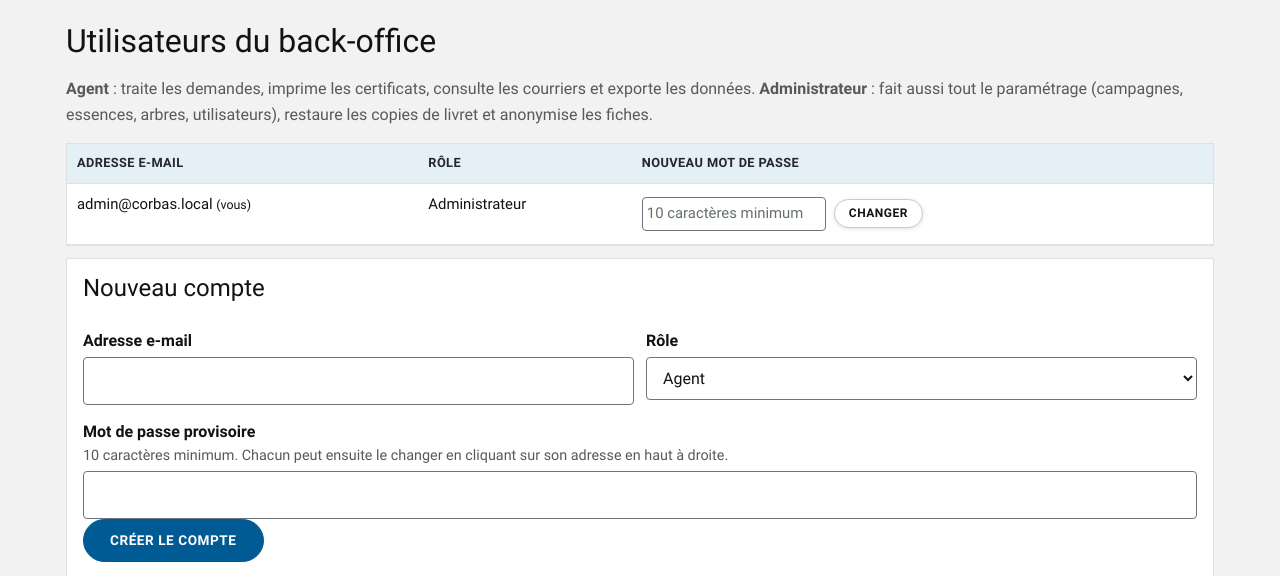
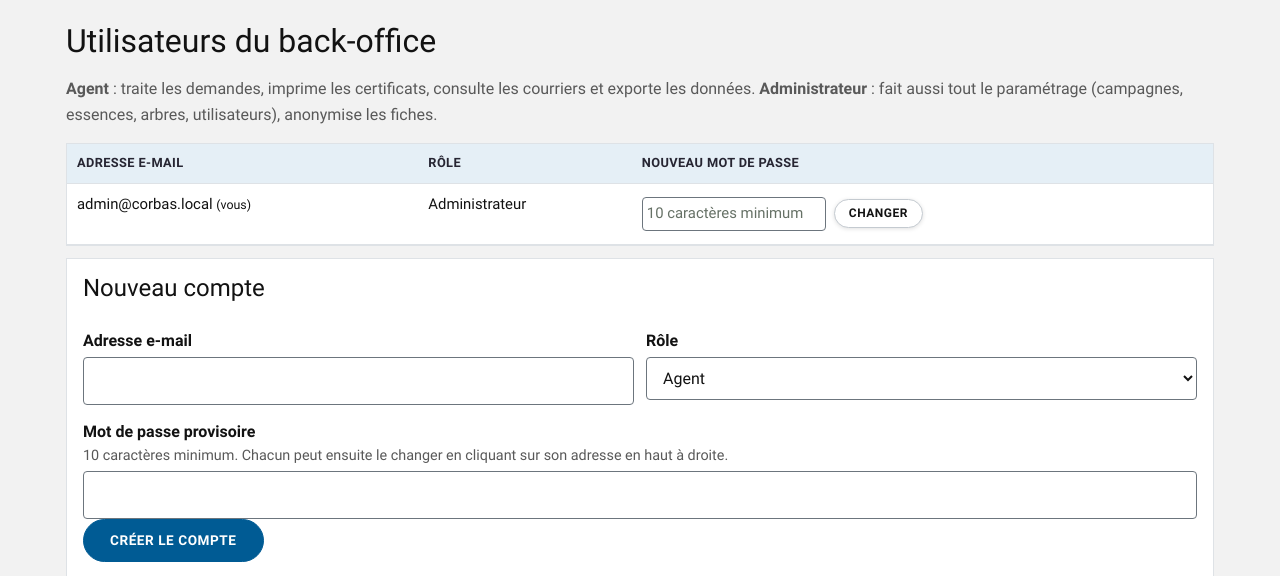
Before and after one commit to utagawal/Corbas-monarbre, a Flask app: page /admin/utilisateurs in a window 1280 px wide. Shown: the part 98-674 px from the top of the page. Run offline with Flask 3, Linux system fonts and the light colour scheme; the visitor is signed in with stand-in values (Sample User, id 1); data comes from the database, SQL or seed files in the repository.

Commit message:
Formulaire sans livret de famille : l'etat civil verifie la naissance avec ses outils
- Plus de depot de fichier : champ, stockage, corbeille de 6 mois, purge, page
  d'ouverture, actions supprimer/restaurer, compteur et filtre du tableau,
  colonne de l'export Excel.
- Fiche agent : rappel de la verification par l'etat civil ; mention RGPD du
  formulaire mise a jour.
- E-mails et page de confirmation : seul le justificatif de domicile est demande
  au retrait (a confirmer avec l'accueil).
- Les envois de photos de l'administration gardent leur limite de 5 Mo (page
  d'erreur 413 generique).
- Documentation : anciennes copies a effacer a la main (docker compose exec app
  rm -rf /data/livrets).
- Tests : 106 (cinq tests du circuit livret remplaces par trois).

Co-Authored-By: Claude Sonnet 5.5 <noreply@anthropic.com>

```diff
--- a/app.py
+++ b/app.py
@@ -84,9 +84,7 @@ class Prefixe:
 URL_PREFIX = normaliser_prefixe(os.environ.get("URL_PREFIX"))
 if URL_PREFIX:
     app.wsgi_app = Prefixe(app.wsgi_app, URL_PREFIX)
-LIVRETS = os.path.join(DATA, "livrets")
-os.makedirs(LIVRETS, exist_ok=True)
-TAILLE_MAX = 5 * 1024 * 1024
+TAILLE_MAX = 5 * 1024 * 1024  # photos envoyées depuis l'administration ; le formulaire public ne reçoit aucun fichier
 app.config.update(MAX_CONTENT_LENGTH=TAILLE_MAX + 512 * 1024, PERMANENT_SESSION_LIFETIME=timedelta(hours=8))
 app.config.update(SESSION_COOKIE_HTTPONLY=True, SESSION_COOKIE_SAMESITE="Lax",
                   SESSION_COOKIE_SECURE=os.environ.get("HTTPS", "0") == "1",
@@ -131,8 +129,7 @@ AUTORISE = {
     "complement": ("Reçue", "Complément demandé", "Liste d'attente"),
     "remis": ("Certificat imprimé",),
     "annuler": ACTIFS,
-    "notes": tuple(STATUTS), "supprimer_livret": tuple(STATUTS), "restaurer_livret": tuple(STATUTS),
-    "anonymiser": tuple(STATUTS),
+    "notes": tuple(STATUTS), "anonymiser": tuple(STATUTS),
 }
 STATUTS_ARBRE = ("libre", "parraine", "remplace")
 
@@ -148,7 +145,7 @@ CREATE TABLE IF NOT EXISTS parrainages(id INTEGER PRIMARY KEY, ref TEXT UNIQUE,
   statut TEXT, enfant_prenom TEXT, enfant_nom TEXT, naissance TEXT, lien TEXT, parent_qualite TEXT, parent_nom TEXT,
   email TEXT, tel TEXT, adresse TEXT, cp TEXT, ville TEXT, essence1_id INTEGER, essence2_id INTEGER, benevolat INTEGER,
   hors_delai INTEGER DEFAULT 0, arbre_id INTEGER, agent TEXT, valide_at TEXT, imprime_at TEXT, remis_at TEXT,
-  motif TEXT, notes TEXT, anonymise INTEGER DEFAULT 0, livret TEXT, livret_supprime_at TEXT);
+  motif TEXT, notes TEXT, anonymise INTEGER DEFAULT 0);
 CREATE TABLE IF NOT EXISTS mails(id INTEGER PRIMARY KEY, created_at TEXT, destinataire TEXT, sujet TEXT, corps TEXT, envoye INTEGER, erreur TEXT);
 CREATE TABLE IF NOT EXISTS users(id INTEGER PRIMARY KEY, email TEXT UNIQUE, hash TEXT, role TEXT);
 CREATE TABLE IF NOT EXISTS parametres(cle TEXT PRIMARY KEY, valeur TEXT);
@@ -157,7 +154,7 @@ CREATE INDEX IF NOT EXISTS idx_parr_arbre ON parrainages(arbre_id);
 CREATE INDEX IF NOT EXISTS idx_arbres_camp ON arbres(campagne_id, statut);
 """
 # colonnes ajoutées après la première version : migration des bases existantes
-MIGRATIONS = (("parrainages", "livret"), ("parrainages", "livret_supprime_at"), ("mails", "erreur"), ("arbres", "variete"), ("arbres", "taille"))
+MIGRATIONS = (("mails", "erreur"), ("arbres", "variete"), ("arbres", "taille"))
 
 
 # ---------------------------------------------------------------- temps (heure de Paris, pas celle du serveur)
@@ -577,7 +574,7 @@ def mail_accuse(p, e1, e2, attente=False):
               f"(référence {p['ref']}).\n\n"
               f"Votre choix : {pre}\n\nEt maintenant ?\n{etape}\n"
               f"Le certificat sera à retirer à l'accueil de la mairie ({MAIRIE['adresse']}). Pensez à apporter "
-              f"l'original du livret de famille et un justificatif de domicile.\n\nUne question ? {MAIRIE['contact']}"
+              f"un justificatif de domicile.\n\nUne question ? {MAIRIE['contact']}"
               f"\n\nAu plaisir de voir grandir {p['enfant_prenom']} et son arbre," + SIGN)
 
 
@@ -786,17 +783,6 @@ def formulaire():
     return render_template("form.html", v={}, errors={}, **contexte_formulaire())
 
 
-def type_de_fichier(fichier):
-    """Extension déduite du contenu réel du fichier (et non de son nom), ou None."""
-    tete = fichier.stream.read(8)
-    fichier.stream.seek(0, 2)
-    taille = fichier.stream.tell()
-    fichier.stream.seek(0)
-    ext = (".pdf" if tete.startswith(b"%PDF") else ".jpg" if tete[:3] == bytes([0xFF, 0xD8, 0xFF])
-           else ".png" if tete[:4] == bytes([0x89, 0x50, 0x4E, 0x47]) else None)
-    return ext, taille
-
-
 def doublon_existant(prenom, nom, naissance):
     """Même enfant déjà demandé (accents, majuscules et tirets ignorés), hors demandes refusées ou annulées."""
     for r in q("SELECT enfant_prenom, enfant_nom FROM parrainages WHERE naissance=? AND anonymise=0 "
@@ -806,8 +792,8 @@ def doublon_existant(prenom, nom, naissance):
     return False
 
 
-def controler_demande(f, fichier, ctx):
-    """Contrôle côté serveur (le JavaScript du formulaire n'est qu'une aide) : retourne (valeurs, erreurs, extension)."""
+def controler_demande(f, ctx):
+    """Contrôle côté serveur (le JavaScript du formulaire n'est qu'une aide) : retourne (valeurs, erreurs)."""
     v = {k: ligne(f.get(k)) for k in (
         "enfant_prenom", "enfant_nom", "naissance", "lien", "parent_qualite", "parent_nom", "email", "email2",
         "tel", "adresse", "cp", "ville", "essence1", "essence2")}
@@ -863,34 +849,23 @@ def controler_demande(f, fichier, ctx):
                    ("rgpd", "Merci d'accepter le traitement de vos données pour envoyer la demande.")):
         if not v[k]:
             err[k] = msg
-    ext = None
-    if not fichier or not fichier.filename:
-        err["livret"] = "Joignez une copie du livret de famille (PDF, JPG ou PNG)."
-    else:
-        ext, taille = type_de_fichier(fichier)
-        if not ext:
-            err["livret"] = "Ce fichier n'est pas reconnu. Joignez un PDF, une photo JPG ou une image PNG."
-        elif taille == 0 or taille > TAILLE_MAX:
-            err["livret"] = "Le fichier est vide ou dépasse 5 Mo. Réduisez-le ou photographiez-le à nouveau."
-    if err.get("livret") is None and err:
-        err["livret_a_rejoindre"] = "Par sécurité, joignez de nouveau la copie du livret de famille."
     if not err and doublon_existant(v["enfant_prenom"], v["enfant_nom"], v["naissance"]):
         err["doublon"] = (f"Une demande existe déjà pour {v['enfant_prenom']} né(e) le {fr(v['naissance'])}. "
                           f"Si vous souhaitez la modifier, contactez l'accueil : {MAIRIE['contact']}.")
-    return v, err, ext
-
-
-def inserer_parrainage(v, ctx, statut, nom_fichier):
+    return v, err
+
+
+def inserer_parrainage(v, ctx, statut):
     """Insère la demande ; en cas de collision de référence (deux envois simultanés), recommence avec la suivante."""
     for _ in range(6):
         ref = ref_suivante()
         try:
             ex("INSERT INTO parrainages(ref,created_at,campagne_id,statut,enfant_prenom,enfant_nom,naissance,lien,parent_qualite,"
-               "parent_nom,email,tel,adresse,cp,ville,essence1_id,essence2_id,benevolat,livret) "
-               "VALUES(?,?,?,?,?,?,?,?,?,?,?,?,?,?,?,?,?,?,?)",
+               "parent_nom,email,tel,adresse,cp,ville,essence1_id,essence2_id,benevolat) "
+               "VALUES(?,?,?,?,?,?,?,?,?,?,?,?,?,?,?,?,?,?)",
                ref, now(), ctx["camp"]["id"], statut, v["enfant_prenom"], v["enfant_nom"], v["naissance"], v["lien"],
                v["parent_qualite"], v["parent_nom"], v["email"], v["tel"], v["adresse"], v["cp"], v["ville"],
-               int(v["essence1"]), int(v["essence2"]) if v["essence2"] else None, 1 if v["benevolat"] else 0, nom_fichier)
+               int(v["essence1"]), int(v["essence2"]) if v["essence2"] else None, 1 if v["benevolat"] else 0)
             return ref
         except sqlite3.IntegrityError:
             db().rollback()
@@ -911,19 +886,12 @@ def demande():
     ip = request.remote_addr or "?"
     if limite_atteinte(("demande", ip), LIMITE_ENVOIS, 3600) or limite_atteinte(("erreurs", ip), 60, 3600):
         abort(429)
-    v, err, ext = controler_demande(f, request.files.get("livret"), ctx)
+    v, err = controler_demande(f, ctx)
     if err:
         noter(("erreurs", ip))
         return render_template("form.html", v=v, errors=err, **ctx), 400
     statut = "Liste d'attente" if ctx["attente"] else "Reçue"
-    nom_fichier = f"{secrets.token_hex(16)}{ext}"
-    request.files["livret"].save(os.path.join(LIVRETS, nom_fichier))
-    request.files["livret"].close()
-    try:
-        ref = inserer_parrainage(v, ctx, statut, nom_fichier)
-    except Exception:
-        retirer_fichier(nom_fichier)  # pas de copie de livret orpheline si l'enregistrement échoue
-        raise
+    ref = inserer_parrainage(v, ctx, statut)
     noter(("demande", ip))
     p = q1("SELECT * FROM parrainages WHERE ref=?", ref)
     e1 = q1("SELECT * FROM essences WHERE id=?", p["essence1_id"])
@@ -937,6 +905,7 @@ MESSAGES = {
     400: ("Demande non valide", "Votre session a peut-être expiré. Rechargez la page puis recommencez."),
     403: ("Accès refusé", "Cette page est réservée aux administrateurs."),
     404: ("Page introuvable", "Cette page n'existe pas ou le lien a expiré."),
+    413: ("Fichier trop volumineux", "Le fichier dépasse 5 Mo. Réduisez-le puis recommencez."),
     429: ("Trop de demandes", "Un trop grand nombre de demandes ont été envoyées depuis votre connexion. Réessayez dans une heure "
                               "ou contactez l'accueil de la mairie."),
     500: ("Une erreur est survenue", "Le problème a été enregistré. Réessayez dans quelques instants."),
@@ -951,12 +920,6 @@ def page_erreur(e):
 
 for _code in MESSAGES:
     app.register_error_handler(_code, page_erreur)
-
-
-@app.errorhandler(413)
-def trop_gros(_):
-    return render_template("form.html", v={}, errors={"livret": "Le fichier dépasse 5 Mo. Réduisez-le ou photographiez-le à nouveau."},
-                           **contexte_formulaire()), 413
 
 
 @app.get("/merci/<token>")
@@ -1145,7 +1108,6 @@ def tableau():
     camp = request.args.get("campagne", type=int)
     statut = request.args.get("statut", "")
     recherche = norm(request.args.get("q", ""))
-    livret_a_supprimer = request.args.get("livret") == "1"
     sql, a = "SELECT p.*, e.nom essence FROM parrainages p LEFT JOIN essences e ON e.id=p.essence1_id WHERE 1=1", []
     if camp:
         sql += " AND campagne_id=?"; a.append(camp)
@@ -1153,8 +1115,6 @@ def tableau():
         sql += " AND statut IN ('Reçue','Complément demandé')"
     elif statut:
         sql += " AND statut=?"; a.append(statut)
-    if livret_a_supprimer:  # contrôle fait, copie du livret encore présente
-        sql += " AND livret IS NOT NULL AND livret_supprime_at IS NULL AND statut IN ('Validée','Certificat imprimé','Remis')"
     # file d'attente : les arbres sont en nombre limité, on traite dans l'ordre d'arrivée (les plus anciennes en premier)
     file_attente = statut in ("a_traiter", "Reçue", "Complément demandé", "Liste d'attente")
     rows = q(sql + (" ORDER BY p.id ASC" if file_attente else " ORDER BY p.id DESC"), *a)
@@ -1164,10 +1124,8 @@ def tableau():
     stats = {r["statut"]: r["n"] for r in q("SELECT statut, COUNT(*) n FROM parrainages GROUP BY statut")}
     stock = q("SELECT e.nom, COUNT(a.id) n FROM essences e LEFT JOIN arbres a ON a.essence_id=e.id AND a.statut='libre' "
               "AND a.campagne_id IN (SELECT id FROM campagnes WHERE ouverte=1) WHERE e.actif=1 GROUP BY e.id ORDER BY e.nom")
-    livrets = q1("SELECT COUNT(*) n FROM parrainages WHERE livret IS NOT NULL AND livret_supprime_at IS NULL "
-                 "AND statut IN ('Validée','Certificat imprimé','Remis')")["n"]
     return render_template("admin/tableau.html", rows=rows, stats=stats, stock=stock, statut=statut, camp=camp,
-                           recherche=request.args.get("q", ""), livrets=livrets, livret_filtre=livret_a_supprimer, file_attente=file_attente,
+                           recherche=request.args.get("q", ""), file_attente=file_attente,
                            libres=sum(s["n"] for s in stock), en_cours=sum(stats.get(s, 0) for s in EN_COURS),
                            campagnes=q("SELECT * FROM campagnes ORDER BY id DESC"))
 
@@ -1199,84 +1157,13 @@ def fiche(pid):
     except (TypeError, ValueError):
         delai_ok = True
     actions = {a for a, statuts in AUTORISE.items() if p["statut"] in statuts} if not p["anonymise"] else set()
-    return render_template("admin/fiche.html", p=p, echeance=echeance(p), e1=e1, e2=e2, dispo=dispo, arbre=arbre,
+    return render_template("admin/fiche.html", p=p, e1=e1, e2=e2, dispo=dispo, arbre=arbre,
                            doublons=doublons, stock1=stock1, delai_ok=delai_ok, actions=actions)
 
 
 def liberer(p):
     if p["arbre_id"]:
         db().execute("UPDATE arbres SET statut='libre' WHERE id=? AND statut='parraine'", (p["arbre_id"],))
-
-
-CONSERVATION_JOURS = 183  # ~6 mois : durée pendant laquelle une copie « supprimée » reste récupérable
-
-
-def retirer_fichier(nom):
-    """Efface le fichier ; retourne False s'il n'a pas pu l'être (verrouillé, droits) pour réessayer plus tard."""
-    try:
-        os.remove(os.path.join(LIVRETS, os.path.basename(nom)))
-    except FileNotFoundError:
-        pass
-    except OSError as e:
-        print("Suppression impossible :", e, file=sys.stderr, flush=True)
-        return False
-    return True
-
-
-def supprimer_livret(p, definitif=False):
-    """Suppression par l'agent : la copie passe en corbeille (récupérable 6 mois). definitif=True : effacement immédiat."""
-    if not p["livret"]:
-        return
-    if definitif and retirer_fichier(p["livret"]):
-        db().execute("UPDATE parrainages SET livret=NULL, livret_supprime_at=COALESCE(livret_supprime_at, ?) WHERE id=?", (now(), p["id"]))
-    elif definitif:
-        raise RuntimeError("La copie du livret n'a pas pu être effacée")
-    elif not p["livret_supprime_at"]:
-        db().execute("UPDATE parrainages SET livret_supprime_at=? WHERE id=?", (now(), p["id"]))
-    db().commit()
-
-
-def echeance(p):
-    if not p["livret_supprime_at"]:
-        return None
-    return (datetime.strptime(p["livret_supprime_at"], "%Y-%m-%d %H:%M:%S") + timedelta(days=CONSERVATION_JOURS)).strftime("%Y-%m-%d")
-
-
-def purger_livrets():
-    """Efface définitivement les copies supprimées depuis plus de 6 mois."""
-    limite = (maintenant() - timedelta(days=CONSERVATION_JOURS)).strftime("%Y-%m-%d %H:%M:%S")
-    for r in q("SELECT id, livret FROM parrainages WHERE livret IS NOT NULL AND livret_supprime_at IS NOT NULL AND livret_supprime_at<?", limite):
-        if retirer_fichier(r["livret"]):  # sinon on garde la référence et on réessaie à la prochaine purge
-            db().execute("UPDATE parrainages SET livret=NULL WHERE id=?", (r["id"],))
-    db().commit()
-
-
-_derniere_purge = [0.0]
-
-
-@app.before_request
-def purge_periodique():
-    if request.path.startswith("/admin") and time.time() - _derniere_purge[0] > 3600:
-        _derniere_purge[0] = time.time()
-        purger_livrets()
-
-
-@app.get("/admin/demande/<int:pid>/livret")
-@login_required()
-def livret(pid):
-    p = detail(pid)
-    if not p["livret"]:
-        abort(404)
-    if p["livret_supprime_at"] and session.get("role") != "admin":
-        abort(403)
-    chemin = os.path.join(LIVRETS, os.path.basename(p["livret"]))
-    if not os.path.exists(chemin):
-        abort(404)
-    with open(chemin, "rb") as fh:  # lecture complète (5 Mo max) : pas de descripteur laissé ouvert
-        resp = Response(fh.read(), mimetype=mimetypes.guess_type(chemin)[0] or "application/octet-stream")
-    resp.headers["Content-Disposition"] = f"inline; filename=livret-{p['ref']}{os.path.splitext(chemin)[1]}"
-    resp.headers["Cache-Control"] = "no-store"
-    return resp
 
 
 def valider_demande(p, agent):
@@ -1309,18 +1196,17 @@ def valider_demande(p, agent):
     send_mail(p["email"], f"Le certificat de parrainage de {p['enfant_prenom']} est prêt",
               f"Bonjour {p['parent_nom']},\n\nL'arbre de {p['enfant_prenom']} a été choisi : c'est un {ess} !\n"
               f"Son certificat vous attend à l'accueil de la mairie de Corbas, {MAIRIE['adresse']} "
-              f"({MAIRIE['horaires']}). Apportez l'original du livret de famille et un justificatif de domicile.{quand}"
+              f"({MAIRIE['horaires']}). Apportez un justificatif de domicile.{quand}"
               f"\n\nRéférence : {p['ref']}" + SIGN)
     flash("Demande validée, arbre affecté, e-mail envoyé à la famille.", "ok")
 
 
 def clore_demande(p, statut, motif=None, agent=None):
-    """Refus ou annulation : l'arbre est libéré et la copie du livret passe en corbeille (plus aucun contrôle à faire)."""
+    """Refus ou annulation : l'arbre est libéré."""
     liberer(p)
     db().execute("UPDATE parrainages SET statut=?, arbre_id=NULL, motif=COALESCE(?, motif), agent=COALESCE(?, agent) WHERE id=?",
                  (statut, motif, agent, p["id"]))
     db().commit()
-    supprimer_livret(p)
 
 
 @app.post("/admin/demande/<int:pid>/action")
@@ -1351,7 +1237,7 @@ def action(pid):
         send_mail(p["email"], f"Votre demande de parrainage ({p['ref']})",
                   f"Bonjour {p['parent_nom']},\n\nNous ne pouvons pas donner suite à votre demande pour la raison suivante : "
                   f"{motif}\n\nPour toute question : {MAIRIE['contact']}" + SIGN)
-        flash("Demande refusée, e-mail envoyé. La copie du livret a été supprimée (récupérable 6 mois).", "ok")
+        flash("Demande refusée, e-mail envoyé.", "ok")
     elif a == "complement":
         msg = request.form.get("motif", "").strip()
         if not msg:
@@ -1369,28 +1255,15 @@ def action(pid):
         flash("Certificat marqué comme remis.", "ok")
     elif a == "annuler":
         clore_demande(p, "Annulée")
-        flash("Demande annulée, l'arbre est de nouveau disponible. La copie du livret a été supprimée (récupérable 6 mois).", "ok")
+        flash("Demande annulée, l'arbre est de nouveau disponible.", "ok")
     elif a == "notes":
         db().execute("UPDATE parrainages SET notes=? WHERE id=?", (request.form.get("notes", "")[:4000], pid))
         db().commit()
         flash("Notes enregistrées.", "ok")
-    elif a == "supprimer_livret":
-        supprimer_livret(p)
-        flash("Copie du livret supprimée. Elle reste récupérable par un administrateur pendant 6 mois, puis sera effacée.", "ok")
-    elif a == "restaurer_livret":
-        if session.get("role") != "admin":
-            abort(403)
-        if p["livret"] and p["livret_supprime_at"]:
-            db().execute("UPDATE parrainages SET livret_supprime_at=NULL WHERE id=?", (pid,))
-            db().commit()
-            flash("Copie du livret restaurée.", "ok")
-        else:
-            flash("Il n'y a plus de copie à restaurer (délai de 6 mois dépassé).", "err")
     elif a == "anonymiser":
         if session.get("role") != "admin":
             abort(403)
         ref, adresse_mail = p["ref"], p["email"] or ""
-        supprimer_livret(p, definitif=True)
         db().execute("UPDATE parrainages SET enfant_nom='', parent_nom='(anonymisé)', email='', tel='', adresse='', cp='', "
                      "ville='', notes='', motif=NULL, anonymise=1 WHERE id=?", (pid,))
         # les courriers conservés dans le back-office contiennent les mêmes données : ils sont effacés aussi
@@ -1400,7 +1273,7 @@ def action(pid):
         db().execute("UPDATE mails SET sujet='(anonymisé) ' || ?, corps='(effacé : demande RGPD)' WHERE sujet LIKE ? OR corps LIKE ?",
                      (ref, f"%{ref}%", f"%{ref}%"))
         db().commit()
-        flash("Données personnelles effacées (fiche, copie du livret et courriers). La fiche de l'arbre est conservée.", "ok")
+        flash("Données personnelles effacées (fiche et courriers). La fiche de l'arbre est conservée.", "ok")
     return redirect(url_for("fiche", pid=pid))
 
 
@@ -1634,16 +1507,6 @@ def renvoyer_mail(mid):
     return redirect(url_for("mails"))
 
 
-def livret_export(r):
-    if r["livret"] and not r["livret_supprime_at"]:
-        return "Reçue, à contrôler"
-    if r["livret"]:
-        return f"Supprimée le {fr(r['livret_supprime_at'])}, récupérable jusqu'au {fr(echeance(r))}"
-    if r["livret_supprime_at"]:
-        return f"Supprimée le {fr(r['livret_supprime_at'])}, effacée définitivement"
-    return ""
-
-
 @app.get("/admin/export.xlsx")
 @login_required()
 def export_xlsx():
@@ -1668,10 +1531,10 @@ def export_xlsx():
 
     feuille(wb.active, "Parrainages",
             ["Référence", "Date de la demande", "Campagne", "Statut", "Prénom enfant", "Nom enfant", "Naissance", "Lien avec Corbas",
-             "Copie du livret", "Parent", "Qualité", "E-mail", "Téléphone", "Adresse", "CP", "Ville", "Essence 1", "Essence 2",
+             "Parent", "Qualité", "E-mail", "Téléphone", "Adresse", "CP", "Ville", "Essence 1", "Essence 2",
              "Bénévolat entretien", "Arbre affecté", "Agent", "Validé le", "Imprimé le", "Remis le", "Motif", "Notes"],
             [(r["ref"], r["created_at"], r["camp"], r["statut"], r["enfant_prenom"], r["enfant_nom"], r["naissance"], r["lien"],
-              livret_export(r), r["parent_nom"], r["parent_qualite"], r["email"], r["tel"], r["adresse"], r["cp"],
+              r["parent_nom"], r["parent_qualite"], r["email"], r["tel"], r["adresse"], r["cp"],
               r["ville"], r["e1"], r["e2"], "Oui" if r["benevolat"] else "Non", r["code"], r["agent"], r["valide_at"],
               r["imprime_at"], r["remis_at"], r["motif"], r["notes"]) for r in q(
                 "SELECT p.*, c.nom camp, e1.nom e1, e2.nom e2, a.code FROM parrainages p LEFT JOIN campagnes c ON c.id=p.campagne_id "
@@ -1698,8 +1561,6 @@ def export_xlsx():
 
 # ---------------------------------------------------------------- démarrage
 init_db(demo=os.environ.get("DEMO", "0") == "1")
-with app.app_context():
-    purger_livrets()
 
 if __name__ == "__main__":
     app.run(host="127.0.0.1", port=int(os.environ.get("PORT", 5000)), debug=os.environ.get("DEBUG", "0") == "1")
--- a/templates/admin/utilisateurs.html
+++ b/templates/admin/utilisateurs.html
@@ -2,7 +2,7 @@
 {% block title %}Utilisateurs{% endblock %}
 {% block body %}
 <h1>Utilisateurs du back-office</h1>
-<p class="chapo"><b>Agent</b> : traite les demandes, imprime les certificats, consulte les courriers et exporte les données. <b>Administrateur</b> : fait aussi tout le paramétrage (campagnes, essences, arbres, utilisateurs), restaure les copies de livret et anonymise les fiches.</p>
+<p class="chapo"><b>Agent</b> : traite les demandes, imprime les certificats, consulte les courriers et exporte les données. <b>Administrateur</b> : fait aussi tout le paramétrage (campagnes, essences, arbres, utilisateurs), anonymise les fiches.</p>
 <div class="tbl"><table>
 <tr><th>Adresse e-mail</th><th>Rôle</th><th>Nouveau mot de passe</th><th></th></tr>
 {% for u in rows %}<tr><td>{{ u.email }}{% if u.id == session.uid %} <small>(vous)</small>{% endif %}</td><td>{{ 'Administrateur' if u.role == 'admin' else 'Agent' }}</td>
--- a/templates/merci.html
+++ b/templates/merci.html
@@ -21,7 +21,7 @@
   <li><b>Vous recevez un second e-mail</b> dès que le certificat est prêt.</li>
   {% endif %}
   <li><b>Vous retirez le certificat à l'accueil de la mairie.</b><br>{{ MAIRIE.adresse }}<br>{{ MAIRIE.horaires|capitalize }}<br>
-    Apportez <b>l'original du livret de famille</b> et <b>un justificatif de domicile</b>.</li>
+    Apportez <b>un justificatif de domicile</b>.</li>
 </ol>
 
 <p>Une question ? <a href="mailto:{{ MAIRIE.contact }}">{{ MAIRIE.contact }}</a></p>
```
Also changed, not shown: docs/conception.md (+12 -10 lines), docs/fonctionnement.md (+10 -2 lines), templates/admin/fiche.html (+4 -11 lines), templates/admin/tableau.html (+4 -6 lines), templates/form.html (+4 -13 lines), tests/test_app.py (+42 -97 lines), README.md, 2 other files.
